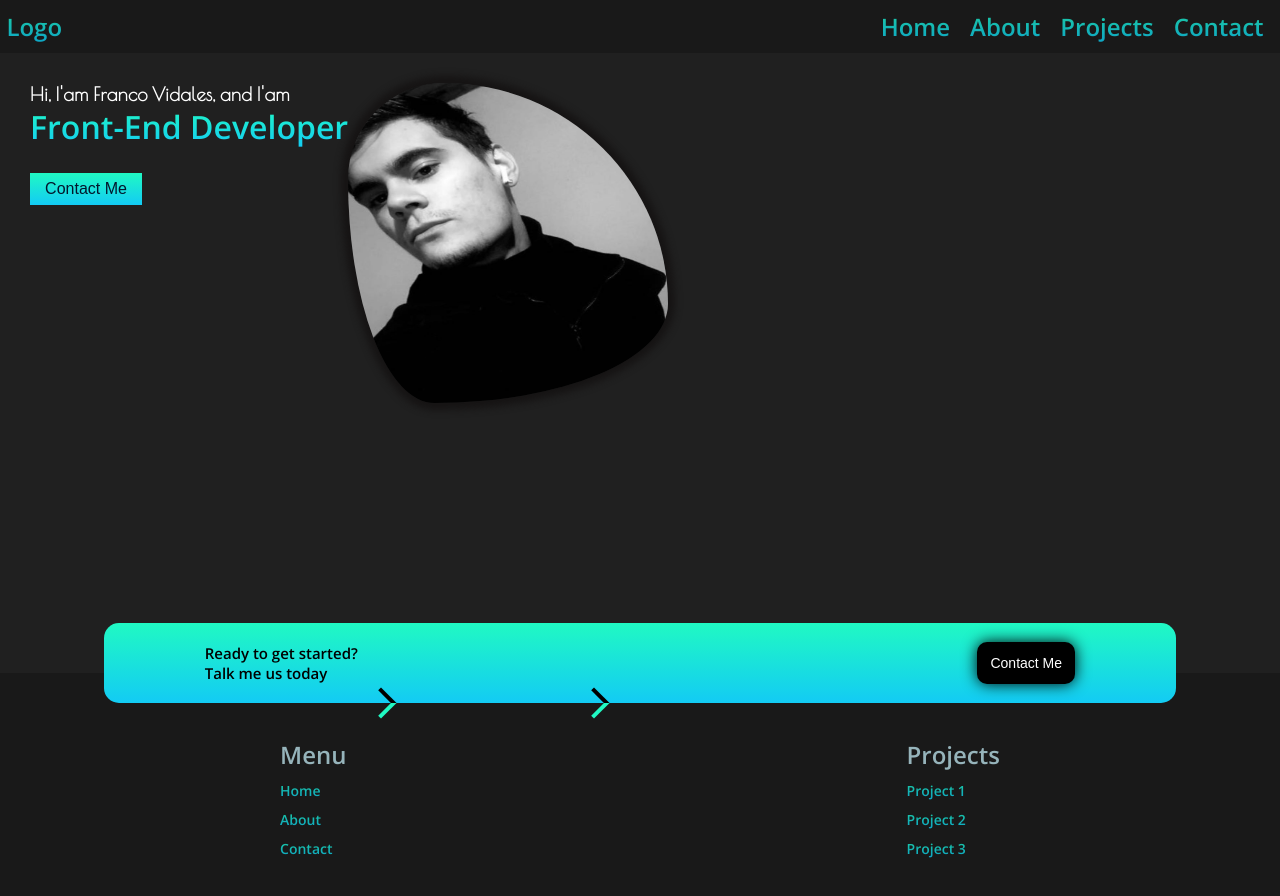
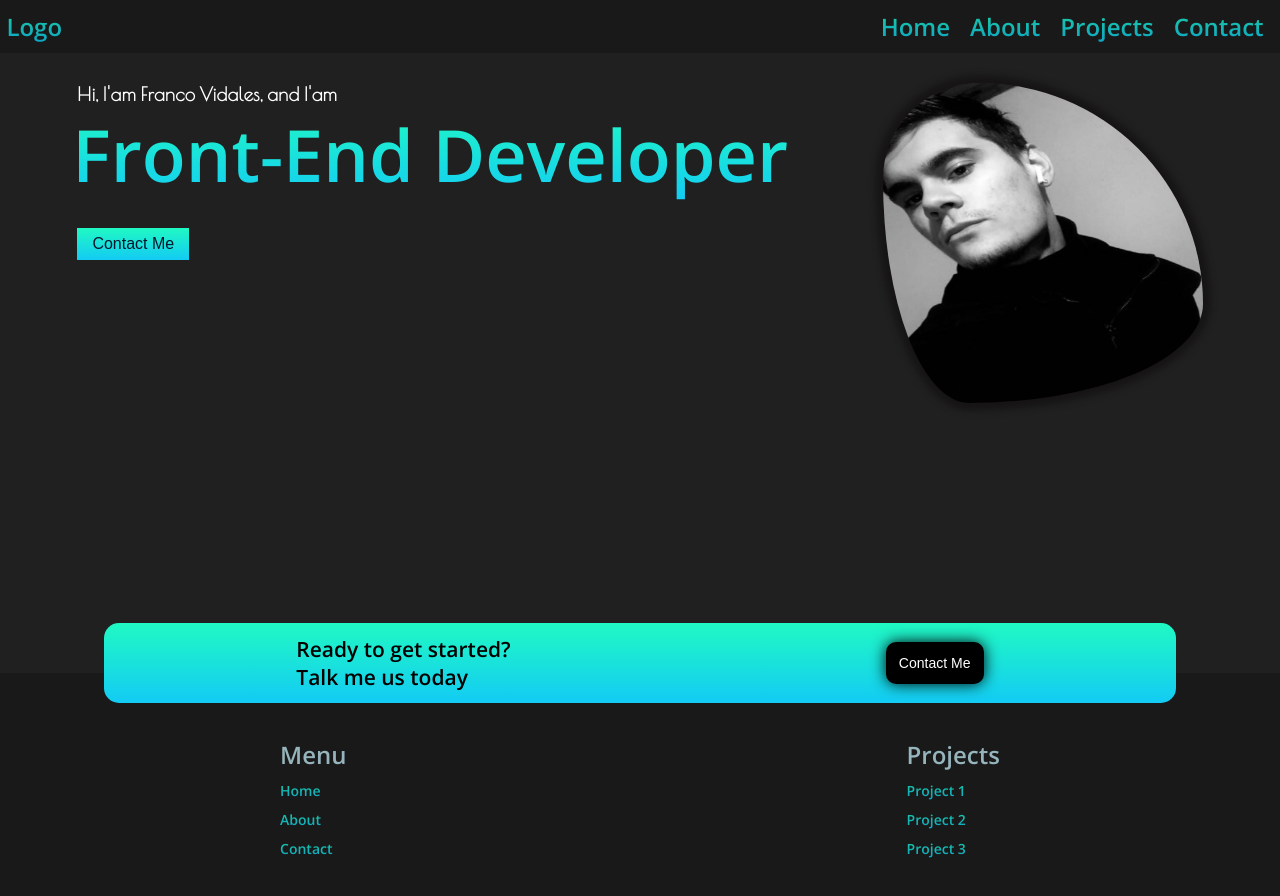
Before and after one commit to KurtCodex/Portfolio, a React (Vite) app: page / in a window 1280 px wide. Shown: the top 896 px of the page. Built offline with nearby package versions, Linux system fonts and the light colour scheme.

Commit message:
Update0.9-small-changes

```diff
--- a/src/styles/footer.scss
+++ b/src/styles/footer.scss
@@ -45,7 +45,7 @@
             border-right: var(--borderWidth) solid var(--border1Color);
             top: 40px;
             right: 170px;
-            left: 10px;
+            left: -155px;
             rotate: 45deg;
         }
 
@@ -72,7 +72,11 @@
 
         @media(min-width: 660px) {
             .visual-ticks-decoration {
-                left: -180px;
+                display: none;
+            }
+
+            .text-getstarted {
+                font-size: 14px;
             }
         }
 
--- a/src/styles/home.scss
+++ b/src/styles/home.scss
@@ -24,7 +24,17 @@ body {
             background: -webkit-linear-gradient(#20f9c3, #13cbf4);
             -webkit-background-clip: text;
             -webkit-text-fill-color: transparent;
+            font-size: 18px;
+            margin-left: -3px;
 
+        }
+
+        @media(min-width: 660px) {
+            .title-home {
+
+                font-size: 36px;
+                margin-left: -5px;
+            }
         }
 
         .welcome-text-home {
@@ -105,6 +115,8 @@ body {
     @media(min-width: 660px) {
         display: flex;
         flex-direction: row;
+        justify-content: space-around;
+
 
 
         .img-home {
--- a/src/styles/navbar.scss
+++ b/src/styles/navbar.scss
@@ -28,6 +28,12 @@
         margin-right: 1rem;
     }
 
+    a:hover {
+        background: -webkit-linear-gradient(#52edc6, #4ad7f7);
+        -webkit-background-clip: text;
+        -webkit-text-fill-color: transparent;
+    }
+
     .navbar-title {
         z-index: 1;
     }
@@ -44,7 +50,10 @@
             margin: 10px;
             font-size: 24px;
             display: block;
+
+
         }
+
 
 
         @media(min-width: 768px) {
@@ -53,6 +62,7 @@
 
             .link {
                 display: inline;
+
             }
         }
 
```
